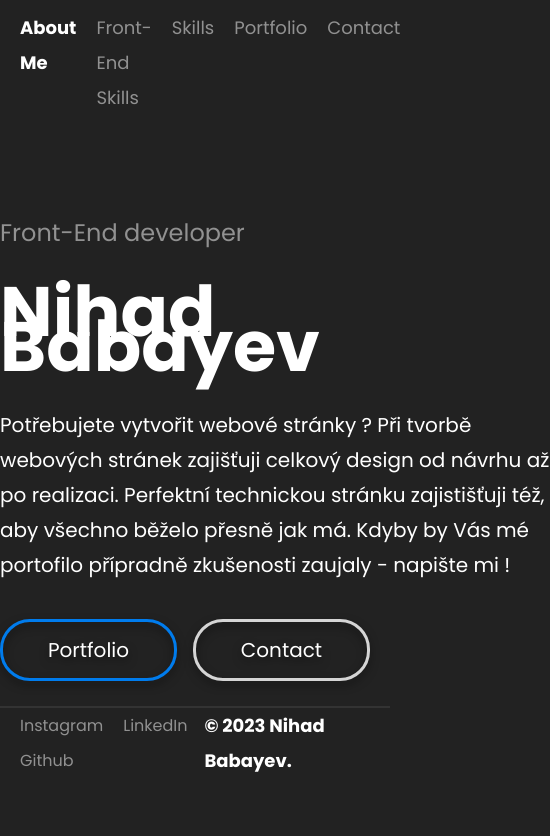
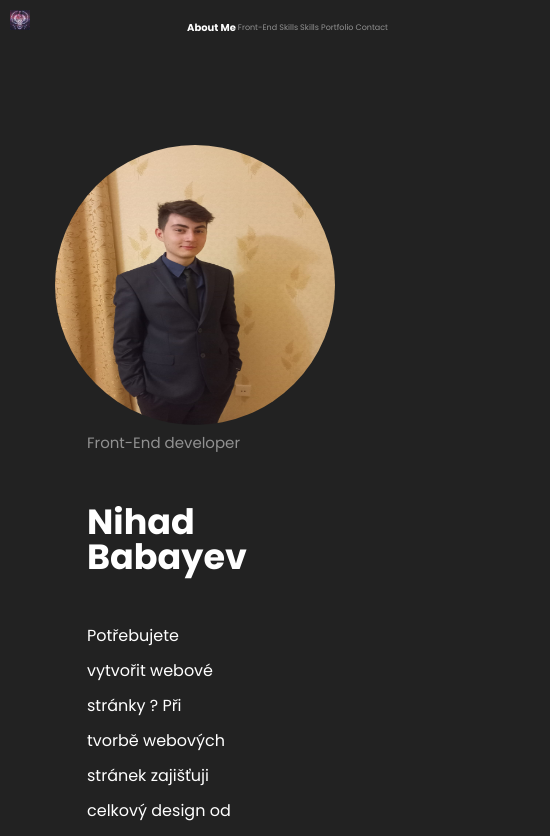
Before and after one commit to Nihad512/Portfolio, a React (Create React App) app: page / in a window 390 px wide. Shown: the top 836 px of the page, 550 px wide, since content can reach past the window. Built offline with nearby package versions, Linux system fonts and the light colour scheme.

Commit message:
Finished

```diff
--- a/src/App.css
+++ b/src/App.css
@@ -506,3 +506,147 @@ color: rgba(255, 255, 255, 0.5);
 background-color: #222222;
 margin-top: 68px;
 }
+@media(max-width:1225px){
+  .Full_picture {
+    width: 350px;
+    height: 350px;
+}
+.About {
+  margin-left: 50px;
+}
+.About > p:first-child {
+  font-size: 15px;
+  margin-bottom: 44px;
+}
+.About h1 {
+  font-size: 35px;
+  margin-bottom: 44px;
+}
+.myInfo {
+  width: 350px;
+  font-size: 16px;
+  margin-bottom: 36px;
+}
+.About span a {
+  width: 100px;
+  height: 40px;
+}
+.About span a:first-child {
+  margin-right: 16px;
+}
+}
+@media(max-width:1100px){
+  .mySkills {
+    margin-left: 20px;
+    flex-direction: column;
+}
+.mySkills >span {
+  width: 90%;
+}
+progress {
+  width: 100%;
+}
+.generalCode p:nth-child(2)::before, .generalCode p:nth-child(4)::before, .generalCode p:nth-child(6)::before {
+  top: 19px;
+}
+}
+@media(max-width:1000px){
+  .details {
+
+    margin-right: 0px;
+}
+.contact {
+  margin-left: 20px;
+  margin-right: 0 !important;
+}
+.parent{
+  flex-direction: column;
+}
+}
+@media(max-width:850px){
+  .AboutMe {
+    margin-top: 100px;
+    flex-direction: column;
+    align-items: center;
+}
+.About {
+   margin-left: 0px;
+}
+.Pagination a {
+  margin-right: 6px;
+  font-size: 12px;
+}
+.Pagination a.Active {
+  font-size: 15px;
+}
+.Social span:first-child a {
+  margin-left: 10px;
+  font-size: 12px;
+}
+.Social span:last-child {
+  font-size: 15px;
+  margin-right: 10px;
+}
+}
+@media (max-width:600px){
+  .mySkills >span p:first-child {
+    font-size: 18px;
+}
+.contact input {
+  width: 80%;
+}
+.Website a {
+  width: 350px;
+  height: 350px;
+}
+.mySkills >span:first-child p:nth-child(2), .mySkills >span:first-child p:nth-child(4), .mySkills >span:first-child p:nth-child(6) {
+  font-family: 'Poppins';
+  font-style: normal;
+  font-weight: 700;
+  font-size: 15px;
+  line-height: 35px;
+  color: #FFFFFF;
+}
+.FrontSkills h1 {
+  font-size: 25px;
+}
+.mySkills >span:first-child p:nth-child(3), .mySkills >span:first-child p:nth-child(5), .mySkills >span:first-child p:nth-child(7) {
+  width: 360px;
+  font-size: 13px;
+}
+}
+@media (max-width: 500px){
+  .Full_picture {
+    width: 280px;
+    height: 280px;
+}
+.About h1 {
+  width: 50px;
+}
+.myInfo {
+  width: 150px;
+}
+.Image {
+  width: 20px;
+  height: 20px;
+  margin-left: 10px;
+}
+.Pagination a.Active {
+  font-size: 10px;
+}
+.Pagination a {
+  margin-right: 2px;
+  font-size: 8px;
+}
+.Social span:last-child {
+  font-size: 10px;
+  margin-right: 10px;
+}
+.Social span:first-child a {
+  margin-left: 4px;
+  font-size: 9px;
+}
+.FrontSkills h1 {
+  font-size: 25px;
+}
+}
--- a/src/Pages/Contact.jsx
+++ b/src/Pages/Contact.jsx
@@ -10,7 +10,7 @@ function Contact() {
      <div className='flex align_center FrontSkills'>
     <h1>Contact</h1>
     </div>
-    <div className="flex direction_row">
+    <div className="flex direction_row parent">
     <span className='flex direction_column  details '>
      <p className='indicator'>+48-513-993-153</p>
      <p className='explaining'>Fahradit klasický smysluplný text vhodnou bezvýznamovo</p>
--- a/src/Pages/Portfolio.jsx
+++ b/src/Pages/Portfolio.jsx
@@ -43,7 +43,7 @@ function Portfolio() {
         <Link key={websites.id} className="fl " to={`${websites.data.Website_link}`} >
         <img className='full_width full_height' src={`${websites.data.Website_photo}`} alt="Photo of my Website" />
         </Link>
-      ))  : "Unfortunately there is no work that i can show to you"
+      ))  : ""
     }
 
     </span>
```
